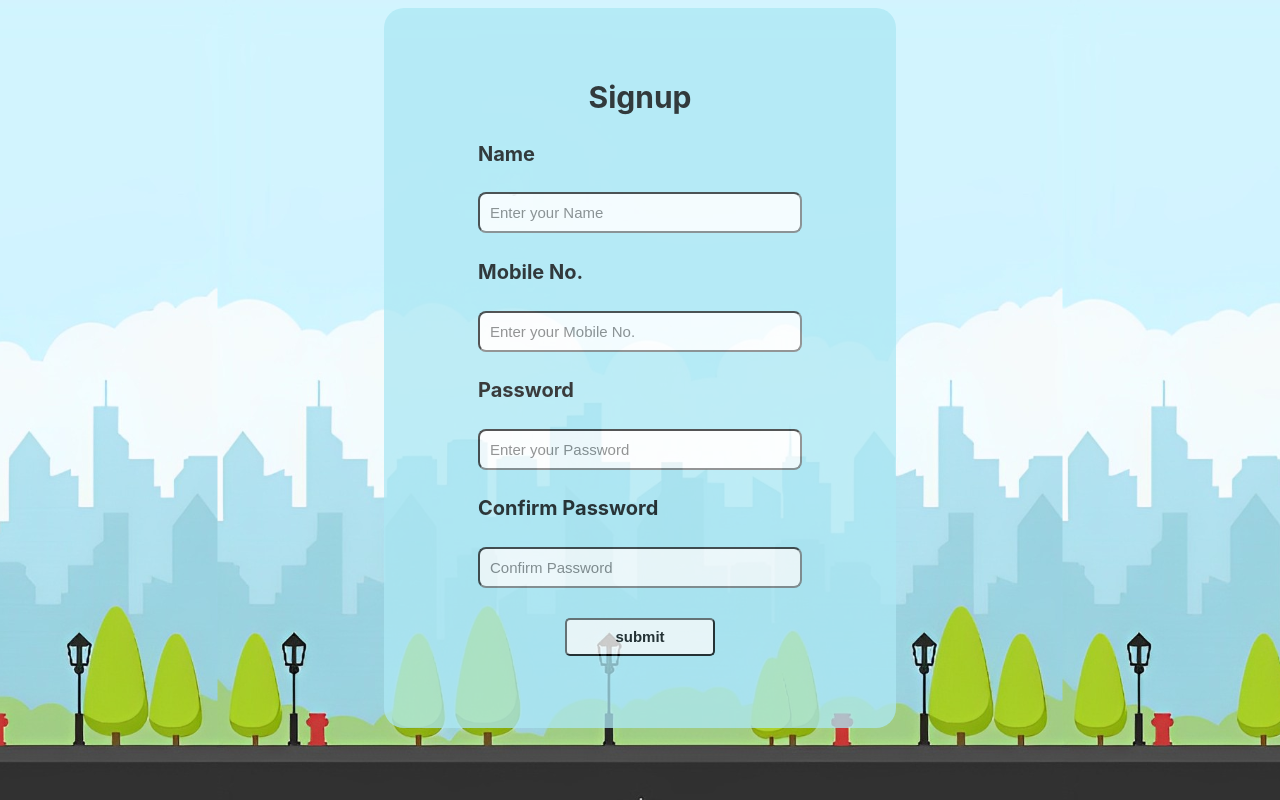
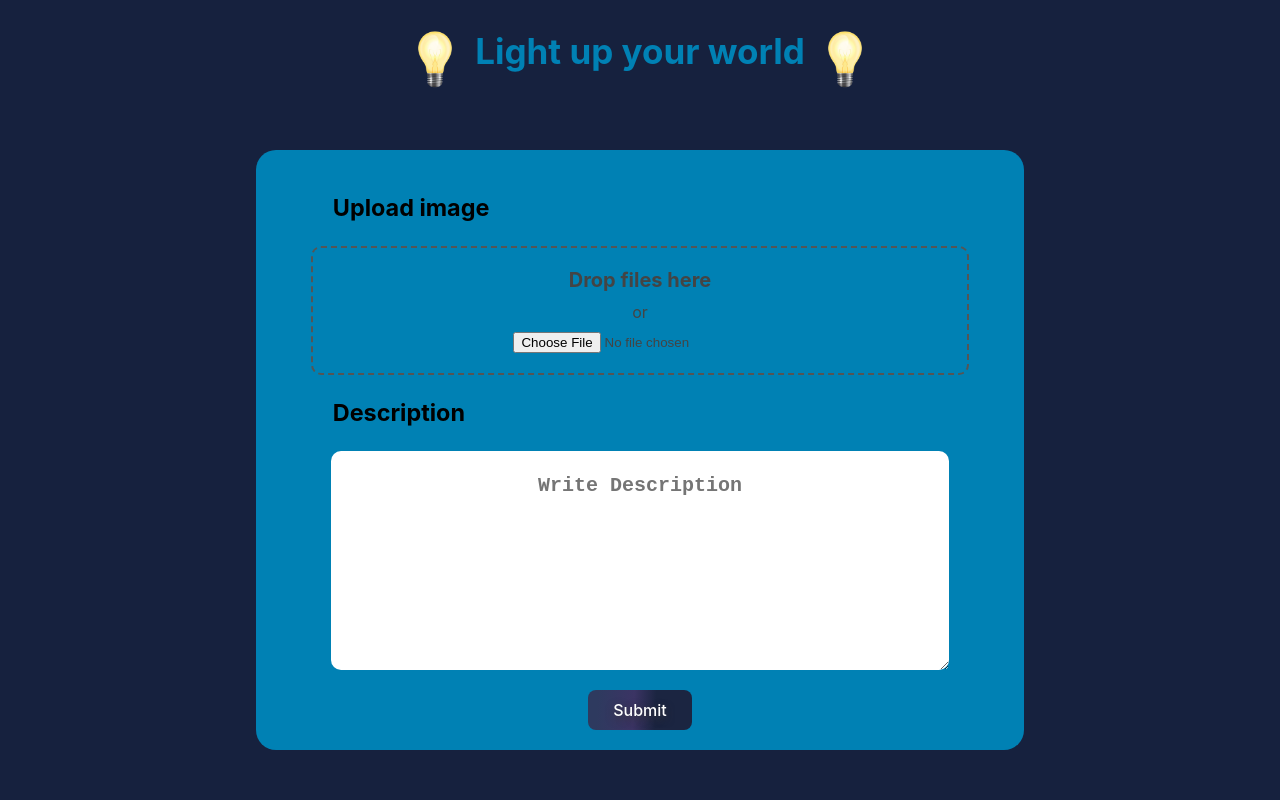
Before and after one commit to dev-kushwah/Team-viosimos-minor-2, a React (Create React App) app: page / in a window 1280 px wide. Built offline with nearby package versions, Linux system fonts and the light colour scheme.

Commit message:
Moved all css files into css directory(folder)

```diff
--- a/src/App.js
+++ b/src/App.js
@@ -1,7 +1,7 @@
 import './App.css';
 // import Login from "./components/login";
-import Signup from "./components/Signup";
-// import Main from "./components/Main";
+// import Signup from "./components/Signup";
+import Main from "./components/Main";
 
 
 
@@ -10,8 +10,8 @@ function App(props) {
   return (
 
     // <Login />
-    <Signup />
-    // <Main/>
+    // <Signup />
+    <Main/>
 
 
   );
--- a/src/components/Main.js
+++ b/src/components/Main.js
@@ -1,5 +1,5 @@
 import React from "react";
-import "./main.css";
+import "./css/main.css";
 import Bulb from "./images/bulb.png";
 
 const Main = () => {
--- a/src/components/Signup.js
+++ b/src/components/Signup.js
@@ -1,5 +1,5 @@
 import React from "react";
-import "./Signup.css";
+import "./css/Signup.css";
 
 export default function Signup() {
     return (
--- a/src/components/login.js
+++ b/src/components/login.js
@@ -1,5 +1,5 @@
 import React from "react";
-import "./login.css";
+import "./css/login.css";
 // import { NavLink } from "react-router-dom";
 // import light from "./images/light.png";
 
```
Also changed, not shown: src/components/css/Signup.css (renamed from src/components/Signup.css), src/components/css/login.css (renamed from src/components/login.css), src/components/css/main.css (renamed from src/components/main.css).
